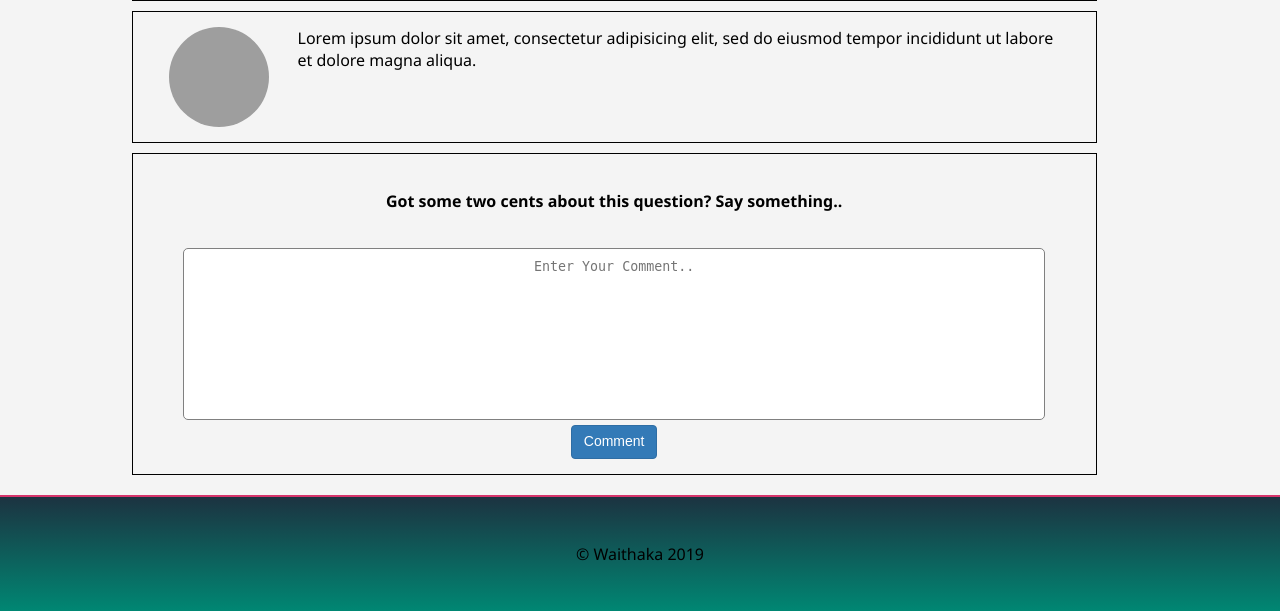
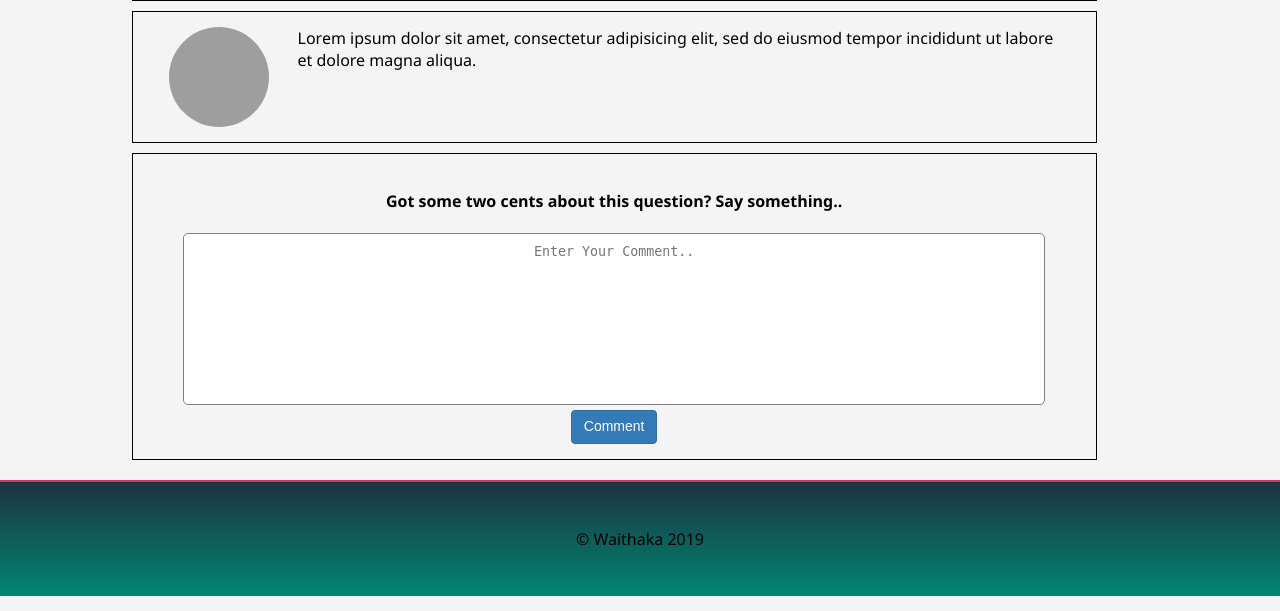
Before and after one commit to Mfalm3/Questioner, a Python web app: template UI/templates/meetup_question.html in a window 1280 px wide. Shown: the part 563-1174 px from the top of the page. Run offline with Jinja, Linux system fonts and the light colour scheme; the template is opened without the code that fills it, so the values that code supplies are empty; some libraries are stand-ins or nearby versions; grey boxes are pictures that could not be loaded.

Commit message:
[Chore #163010021] remove styling for inlined elements

```diff
--- a/UI/templates/meetup_question.html
+++ b/UI/templates/meetup_question.html
@@ -87,11 +87,11 @@
                 </div>
               </div>
 
-              <form id="comment" action="" method="">
+              <form id="comments" action="" method="">
                  <div class="posted center">
                 <h4>Got some two cents about this question? Say something..</h4>
 
-                <textarea class="center collapsed" id="comment" name="comment" rows="10" cols="50" placeholder="Enter Your Comment.." style="margin-top: 15px;"></textarea>
+                <textarea class="center collapsed" id="comment" name="comment" rows="10" cols="50" placeholder="Enter Your Comment.."></textarea>
                 <div class="center">
                   <button class="buttonz buttonz-primary" type="submit" name="submit">Comment</button>
                 </div>
```
